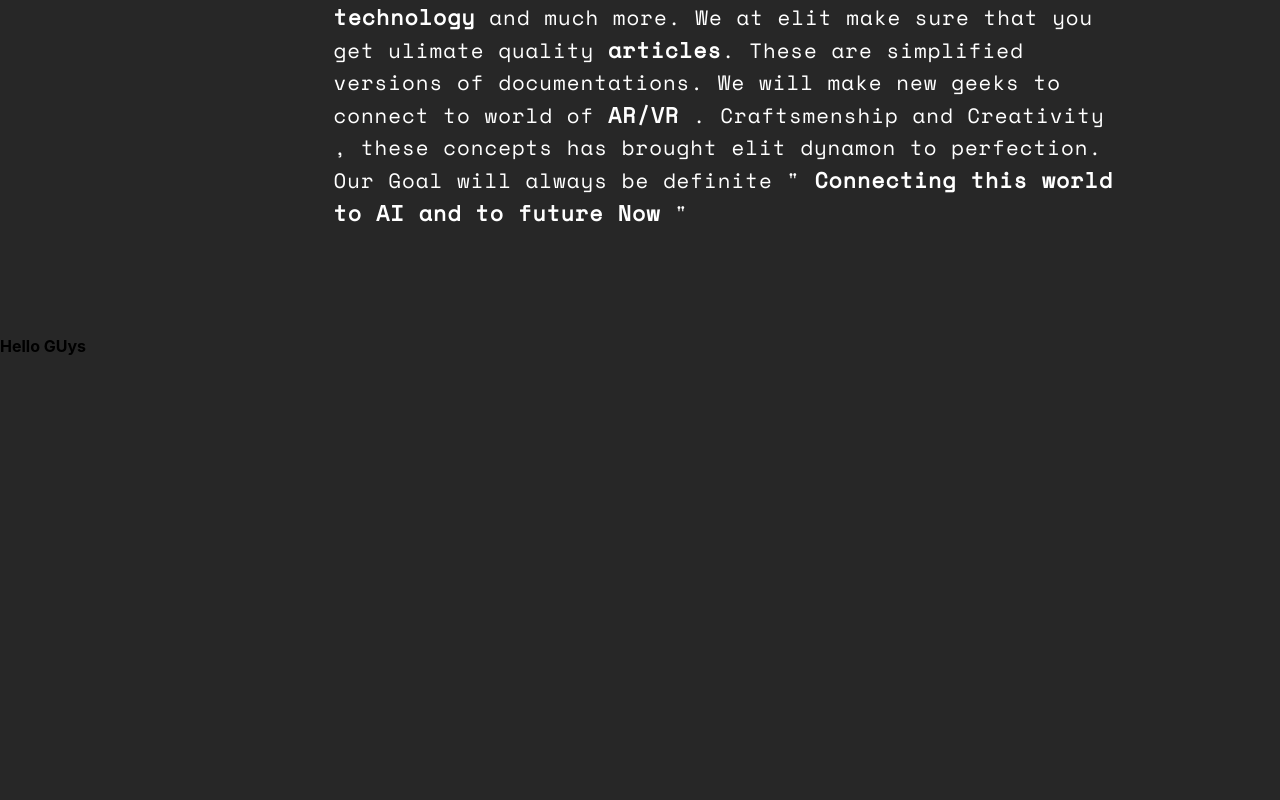
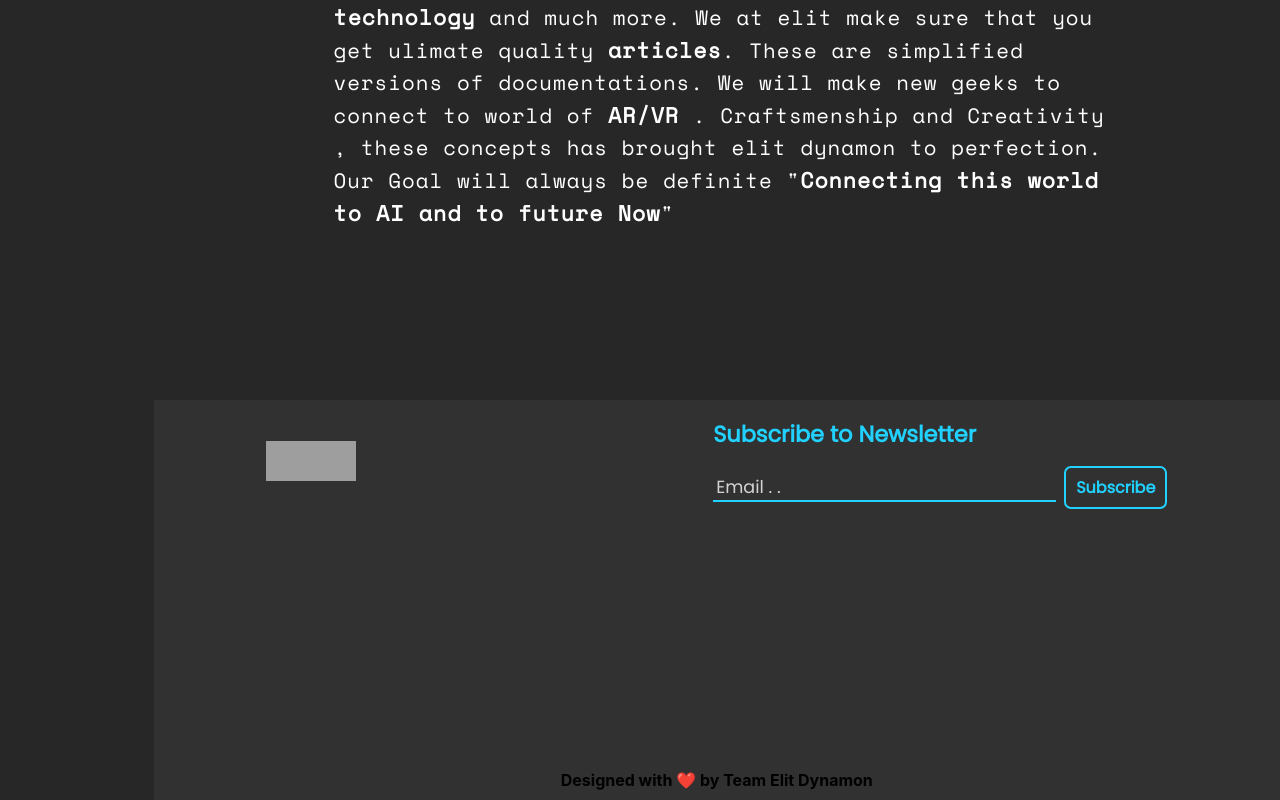
Before and after one commit to Hartaj-Singh-Dev/Elit-Dynamon, a Next.js app in the folder elit-dynamon-client/: page / in a window 1280 px wide. Shown: the part 1024-1824 px from the top of the page. Before the commit the page ends 1760 px from the top, so only its background shows below. Built offline with nearby package versions, Linux system fonts and the light colour scheme; grey boxes are pictures that could not be loaded.

Commit message:
ongoing with footer

```diff
--- a/elit-dynamon-client/components/About/About.tsx
+++ b/elit-dynamon-client/components/About/About.tsx
@@ -18,7 +18,7 @@ const About = () => {
             <span>Elit Dynamon </span> is far more than a community . It is the place of unlimited resources of knowledge about <span>technology</span> and much more.
             We at elit make sure that you get ulimate quality <span>articles</span>. These are simplified versions of documentations.
             We will make new geeks to connect to world of <span>AR/VR</span> . Craftsmenship and Creativity , these concepts has brought elit dynamon to perfection.
-            Our Goal will always be definite "<span> Connecting this world to AI and to future Now </span>"
+            Our Goal will always be definite "<span>Connecting this world to AI and to future Now</span>"
           </p>
         </div>
       </div>
--- a/elit-dynamon-client/components/Footer/Footer.tsx
+++ b/elit-dynamon-client/components/Footer/Footer.tsx
@@ -1,12 +1,38 @@
 import footStyle from "./footer.module.scss";
+import Image from "next/image";
+import FavoriteIcon from "@material-ui/icons/Favorite";
 const footer = () => {
-	return (
-		<>
-		<div className={footStyle.footerData}>
-			<h1>Hello GUys</h1>
-		</div>
-		</>
-	)
-}
+  return (
+    <>
+      <div className={footStyle.footerData}>
+        <div className={footStyle.upperFooter}>
+          <div className={footStyle.logoAndNewsLetter}>
+            <div className={footStyle.logoAndInput}>
+              <div className={footStyle.logo}>
+                <Image
+                  src="/Elit-Dynamon-SVG.svg"
+                  height={40}
+                  width={90}
+                  loading="lazy"
+                />
+              </div>
+              <div className={footStyle.subscribeLetter}>
+		      <h1>Subscribe to Newsletter</h1>
+                <form method="POST">
+                  <input type="email" placeholder="Email . ." />
+                  <button type="submit">Subscribe</button>
+                </form>
+              </div>
+            </div>
+          </div>
+          <div className={footStyle.companyServices}></div>
+        </div>
+        <div className={footStyle.lowerFooter}>
+		<h2>Designed with ❤️ by Team<span> Elit Dynamon</span></h2>
+	</div>
+      </div>
+    </>
+  );
+};
 
-export default footer
+export default footer;
--- a/elit-dynamon-client/components/Footer/footer.module.scss
+++ b/elit-dynamon-client/components/Footer/footer.module.scss
@@ -1,4 +1,79 @@
 div.footerData{
 	height: 50vh;
 	width: 100%;
+	background-color: #313131;
+	div.upperFooter{
+		width: 100%;
+		height: 90%;
+		div.logoAndNewsLetter{
+			height: 35%;
+			width: 100%;
+			display: flex;
+			align-items: center;
+			justify-content: center;
+			div.logoAndInput{
+				height: 100%;
+				width: 80%;
+				display: flex;
+				align-items: center;
+				justify-content: space-between;
+				div.subscribeLetter{
+					display: flex;
+					flex-direction: column;
+			               height: 85%;
+				       justify-content: space-around;
+					h1{
+						color: #21D1FF;
+						font-size: 1.4rem;
+						font-family: "Poppins";
+					}
+					form{
+						input[type="email"]{
+							border: none;
+							outline-width: 0;
+							background: transparent;
+							color: #ffff;
+							font-family: "Poppins";
+							font-size: 1.1rem;
+							caret-color: #21D1FF;
+							border-bottom: 2.5px solid #21D1FF;
+							padding: 0 0 0 3px ;
+						}
+						input::placeholder{
+							color: rgba(255, 255, 255, 0.788);
+						}
+
+						button{
+							background: transparent;
+							border: 2px solid #21D1FF;
+							color: #21D1FF;
+							outline-width: 0;
+							cursor: pointer;
+							margin: 0 0 0 8px ;
+							font-family: "Poppins";
+							font-weight: 600;
+							font-size: 1rem;
+							border-radius: 7px;
+							padding: 7px  10px;
+						}
+						button:active{
+							color: #272727;
+							background: #21D1FF;
+						}
+					}
+				}
+			}
+		}
+		div.companyServices{
+			height: 55%;
+			width: 100%;
+		}
+	}
+	div.lowerFooter{
+		width: 100%;
+		height: 10%;
+		display: flex;
+		align-items: center;
+		justify-content: center;
+	}
 }
--- a/elit-dynamon-client/components/home/HomeFirstPage.module.scss
+++ b/elit-dynamon-client/components/home/HomeFirstPage.module.scss
@@ -24,7 +24,7 @@ div.container {
       color: #ffffff;
     }
     input::placeholder{
-	    color: #ffffff;
+	    color: #ffffffbe;
     }
 
   }
--- a/elit-dynamon-client/pages/index.tsx
+++ b/elit-dynamon-client/pages/index.tsx
@@ -25,7 +25,7 @@ export default function Home() {
               </Element>
             </section>
           </main>
-          <footer>
+          <footer className={styles.footer}>
             <Footer/>
           </footer>
     </>
--- a/elit-dynamon-client/styles/Home.module.scss
+++ b/elit-dynamon-client/styles/Home.module.scss
@@ -21,10 +21,17 @@ $secondary-color:#5451D6;
      section.aboutPageContent{
        min-height: 70vh;
        width: 100%;
+       margin: 0 0 4rem 0 ;
        div.aboutSection{
          height: 70vh;
        }
      }
+  }
+
+  footer.footer{
+    max-width: 100vw;
+    width: 88%;
+    margin: 0 0 0 12%;
   }
 
 
@@ -45,11 +52,18 @@ $secondary-color:#5451D6;
      section.aboutPageContent{
        min-height: 70vh;
        width: 100%;
+       margin: 0 0 1rem 0;
      }
 
 
   }
 
+  footer.footer{
+    max-width: 100vw;
+    width: 100%;
+    margin: 0 0 0 0%;
+  }
+
 }
 
 // Media Queries
```
Also changed, not shown: elit-dynamon-client/components/Navbar/Navbar.tsx (+0 -17 lines).
